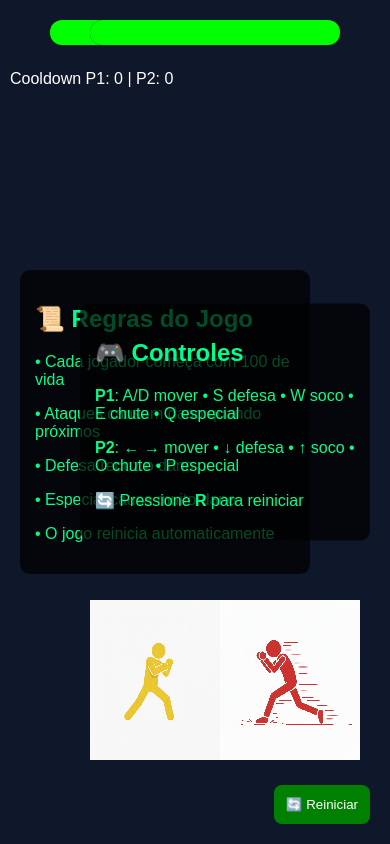
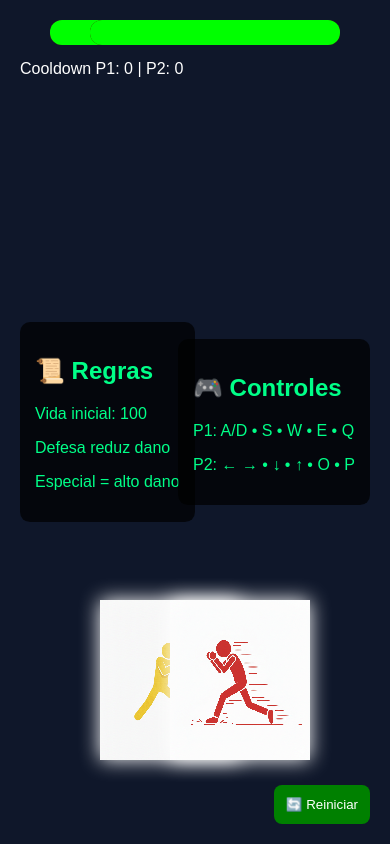
Before and after one commit to guilhermehcorrea8-commits/game, a plain HTML site: page index.html in a window 390 px wide. Drawn offline with Linux system fonts and the light colour scheme; no server answers.

Commit message:
GameV5.0

```diff
--- a/gameMonitor.js
+++ b/gameMonitor.js
@@ -11,7 +11,6 @@
 
   for (let id in dados) {
     const d = dados[id];
-
     labels.push(new Date(d.timestamp).toLocaleTimeString());
     p1.push(d.p1);
     p2.push(d.p2);
--- a/index.html
+++ b/index.html
@@ -1,6 +1,5 @@
 <!DOCTYPE html>
 <html lang="pt">
-
 <head>
   <meta charset="UTF-8">
   <title>Jogo de Luta</title>
@@ -34,29 +33,21 @@
 
 </div>
 
-  <!-- 📜 REGRAS -->
 <div id="regrasBox">
-    <h2>📜 Regras do Jogo</h2>
-    <p>• Cada jogador começa com 100 de vida</p>
-    <p>• Ataques causam dano quando próximos</p>
-    <p>• Defesa reduz o dano</p>
-    <p>• Especial causa muito dano</p>
-    <p>• O jogo reinicia automaticamente</p>
+  <h2>📜 Regras</h2>
+  <p>Vida inicial: 100</p>
+  <p>Defesa reduz dano</p>
+  <p>Especial = alto dano</p>
 </div>
 
-  <!-- 🎮 CONTROLES -->
 <div id="controlesBox">
   <h2>🎮 Controles</h2>
-    <p><b>P1</b>: A/D mover • S defesa • W soco • E chute • Q especial</p>
-    <p><b>P2</b>: ← → mover • ↓ defesa • ↑ soco • O chute • P especial</p>
-    <p>🔄 Pressione <b>R</b> para reiniciar</p>
+  <p>P1: A/D • S • W • E • Q</p>
+  <p>P2: ← → • ↓ • ↑ • O • P</p>
 </div>
 
-  <!-- BOTÃO -->
 <button id="btnRestart">🔄 Reiniciar</button>
 
 <script type="module" src="main.js"></script>
-
 </body>
-
 </html>
--- a/main.js
+++ b/main.js
@@ -4,13 +4,12 @@
 let p2X = window.innerWidth - 220, p2Vx = 0;
 
 let p1Vida = 100, p2Vida = 100;
+let p1Cooldown = 0, p2Cooldown = 0;
 
 let p1Defesa = false, p2Defesa = false;
-let p1Cooldown = 0, p2Cooldown = 0;
-
 let jogoAcabou = false;
 
-let keysPressed = new Set();
+let keys = new Set();
 
 const p1 = document.getElementById("p1");
 const p2 = document.getElementById("p2");
@@ -18,17 +17,53 @@
 const vidaP1 = document.getElementById("vidaP1");
 const vidaP2 = document.getElementById("vidaP2");
 
-function clamp(v, min, max) {
-  return Math.max(min, Math.min(max, v));
+const p1Img = document.getElementById("p1img");
+const p2Img = document.getElementById("p2img");
+
+/* SPRITES CORRIGIDOS */
+const spritesP1 = {
+  IDLE: "./imagens/Gemini_Generated_Image_4w6ctc4w6ctc4w6c.png",
+  SOCO: "./imagens/Gemini_Generated_Image_2703an2703an2703.png",
+  CHUTE: "./imagens/Gemini_Generated_Image_l3yczwl3yczwl3yc.png",
+  DEFESA: "./imagens/Gemini_Generated_Image_gw8dvmgw8dvmgw8d.png",
+  CORRER: "./imagens/Gemini_Generated_Image_2c86rh2c86rh2c86.png",
+  ESPECIAL: "./imagens/Gemini_Generated_Image_3d02v03d02v03d02.png",
+};
+
+const spritesP2 = {
+  IDLE: "./imagens/Gemini_Generated_Image_l88erjl88erjl88e.png",
+  SOCO: "./imagens/Gemini_Generated_Image_inom8ninom8ninom.png",
+  CHUTE: "./imagens/Gemini_Generated_Image_w4oc5dw4oc5dw4oc.png",
+  DEFESA: "./imagens/Gemini_Generated_Image_l88erjl88erjl88e.png",
+  CORRER: "./imagens/Gemini_Generated_Image_577txo577txo577t.png",
+  ESPECIAL1: "./imagens/Gemini_Generated_Image_y3ltr0y3ltr0y3lt.png",
+  ESPECIAL2: "./imagens/Gemini_Generated_Image_riho7oriho7oriho.png",
+  ESPECIAL3: "./imagens/Gemini_Generated_Image_bnydkebnydkebnyd.png",
+};
+
+function trocarImagem(player, estado) {
+  const img = player === 1 ? p1Img : p2Img;
+  const sprites = player === 1 ? spritesP1 : spritesP2;
+
+  if (!sprites[estado]) return;
+
+  img.src = sprites[estado];
+
+  if (estado.includes("SOCO") || estado.includes("CHUTE")) {
+    img.style.filter = "drop-shadow(0 0 15px red)";
+  } else if (estado.includes("ESPECIAL")) {
+    img.style.filter = "drop-shadow(0 0 20px magenta)";
+  } else {
+    img.style.filter = "drop-shadow(0 0 10px white)";
+  }
 }
 
 /* CONTROLES */
-document.addEventListener("keydown", e => {
-  keysPressed.add(e.key.toLowerCase());
+document.addEventListener("keydown", (e) => {
+  keys.add(e.key.toLowerCase());
 
-  if (e.key.toLowerCase() === "r") reiniciarJogo();
+  if (e.key === "r") location.reload();
 
-  // ATAQUES
   if (e.key === "w" && p1Cooldown <= 0) atacar(1, "SOCO");
   if (e.key === "e" && p1Cooldown <= 0) atacar(1, "CHUTE");
   if (e.key === "q" && p1Cooldown <= 0) especial(1);
@@ -38,8 +73,8 @@
   if (e.key === "p" && p2Cooldown <= 0) especial(2);
 });
 
-document.addEventListener("keyup", e => {
-  keysPressed.delete(e.key.toLowerCase());
+document.addEventListener("keyup", (e) => {
+  keys.delete(e.key.toLowerCase());
 });
 
 /* ATAQUE */
@@ -48,20 +83,26 @@
 
   if (player === 1) {
     p1Cooldown = 20;
+    trocarImagem(1, tipo);
 
     if (Math.abs(p1X - p2X) < 140) {
       if (p2Defesa) dano *= 0.2;
       p2Vida -= dano;
     }
+
+    setTimeout(() => trocarImagem(1, "IDLE"), 400);
   }
 
   if (player === 2) {
     p2Cooldown = 20;
+    trocarImagem(2, tipo);
 
     if (Math.abs(p1X - p2X) < 140) {
       if (p1Defesa) dano *= 0.2;
       p1Vida -= dano;
     }
+
+    setTimeout(() => trocarImagem(2, "IDLE"), 400);
   }
 }
 
@@ -69,95 +110,94 @@
 function especial(player) {
   if (player === 1) {
     p1Cooldown = 60;
+    trocarImagem(1, "ESPECIAL");
 
+    setTimeout(() => {
       if (Math.abs(p1X - p2X) < 180) {
         p2Vida -= p2Defesa ? 10 : 35;
       }
+      trocarImagem(1, "IDLE");
+    }, 800);
   }
 
   if (player === 2) {
     p2Cooldown = 70;
 
+    trocarImagem(2, "ESPECIAL1");
+    setTimeout(() => trocarImagem(2, "ESPECIAL2"), 300);
+
+    setTimeout(() => {
+      trocarImagem(2, "ESPECIAL3");
+
       if (Math.abs(p1X - p2X) < 180) {
         p1Vida -= p1Defesa ? 10 : 45;
       }
+    }, 600);
+
+    setTimeout(() => trocarImagem(2, "IDLE"), 1000);
   }
 }
 
 /* MOVIMENTO */
 function movimento() {
   p1Vx *= 0.85;
-  if (keysPressed.has("a")) p1Vx -= 0.4;
-  if (keysPressed.has("d")) p1Vx += 0.4;
+  if (keys.has("a")) p1Vx -= 0.4;
+  if (keys.has("d")) p1Vx += 0.4;
   p1X += p1Vx;
 
+  p1Defesa = keys.has("s");
+
+  if (p1Defesa) trocarImagem(1, "DEFESA");
+  else if (Math.abs(p1Vx) > 1) trocarImagem(1, "CORRER");
+
   p2Vx *= 0.85;
-  if (keysPressed.has("arrowleft")) p2Vx -= 0.4;
-  if (keysPressed.has("arrowright")) p2Vx += 0.4;
+  if (keys.has("arrowleft")) p2Vx -= 0.4;
+  if (keys.has("arrowright")) p2Vx += 0.4;
   p2X += p2Vx;
 
-  p1Defesa = keysPressed.has("s");
-  p2Defesa = keysPressed.has("arrowdown");
+  p2Defesa = keys.has("arrowdown");
+
+  if (p2Defesa) trocarImagem(2, "DEFESA");
+  else if (Math.abs(p2Vx) > 1) trocarImagem(2, "CORRER");
 }
 
-/* GAME OVER */
-function fimDeJogo(msg) {
-  if (jogoAcabou) return;
-
-  jogoAcabou = true;
-
-  const tela = document.createElement("div");
-  tela.innerHTML = `<h1>${msg}</h1><p>Reiniciando...</p>`;
-  tela.style = `
-    position:fixed;top:50%;left:50%;
-    transform:translate(-50%,-50%);
-    background:#000;color:#0f0;
-    padding:20px;z-index:999;
-  `;
-  document.body.appendChild(tela);
-
-  setTimeout(reiniciarJogo, 3000);
-}
-
-/* RESTART */
-function reiniciarJogo() {
-  location.reload();
-}
-
-document.getElementById("btnRestart").onclick = reiniciarJogo;
-
 /* LOOP */
-function atualizar() {
+function update() {
   if (jogoAcabou) return;
 
   movimento();
 
-  if (p1Cooldown > 0) p1Cooldown--;
-  if (p2Cooldown > 0) p2Cooldown--;
-
-  p1X = clamp(p1X, 20, window.innerWidth - 300);
-  p2X = clamp(p2X, 220, window.innerWidth - 120);
-
   p1.style.left = p1X + "px";
   p2.style.left = p2X + "px";
 
-  vidaP1.style.width = Math.max(0, p1Vida) + "%";
-  vidaP2.style.width = Math.max(0, p2Vida) + "%";
+  vidaP1.style.width = p1Vida + "%";
+  vidaP2.style.width = p2Vida + "%";
+
+  if (p1Cooldown > 0) p1Cooldown--;
+  if (p2Cooldown > 0) p2Cooldown--;
 
   document.getElementById("cdP1").textContent = p1Cooldown;
   document.getElementById("cdP2").textContent = p2Cooldown;
 
-  if (p1Vida <= 0) fimDeJogo("🏆 PLAYER 2 venceu");
-  if (p2Vida <= 0) fimDeJogo("🏆 PLAYER 1 venceu");
+  if (p1Vida <= 0) fim("PLAYER 2 venceu");
+  if (p2Vida <= 0) fim("PLAYER 1 venceu");
 
-  // FIREBASE
   if (!window.lastSend) window.lastSend = 0;
   if (Date.now() - window.lastSend > 5000) {
     salvarEstado(p1Vida, p2Vida);
     window.lastSend = Date.now();
   }
 
-  requestAnimationFrame(atualizar);
+  requestAnimationFrame(update);
 }
 
-atualizar();
+function fim(msg) {
+  jogoAcabou = true;
+  alert(msg);
+  location.reload();
+}
+
+/* INICIO */
+trocarImagem(1, "IDLE");
+trocarImagem(2, "IDLE");
+update();
--- a/style.css
+++ b/style.css
@@ -5,14 +5,12 @@
   font-family: Arial;
 }
 
-/* ARENA */
 #arena {
   position: relative;
   width: 100vw;
   height: 100vh;
 }
 
-/* PLAYER */
 .player {
   position: absolute;
   bottom: 80px;
@@ -32,7 +30,7 @@
   height: 25px;
   background: #550000;
   border-radius: 12px;
-  z-index: 10;
+  z-index: 50;
 }
 
 #vida1 { left: 50px; }
@@ -47,38 +45,35 @@
 /* UI */
 #ui {
   position: absolute;
-  top: 70px;
-  left: 10px;
+  top: 60px;
+  left: 20px;
   color: white;
+  z-index: 50;
 }
 
-/* 📜 REGRAS */
+/* BOXES */
 #regrasBox {
   position: fixed;
   top: 50%;
   left: 20px;
   transform: translateY(-50%);
-  width: 260px;
   background: rgba(0,0,0,0.7);
   padding: 15px;
   border-radius: 10px;
   color: #00ff88;
 }
 
-/* 🎮 CONTROLES */
 #controlesBox {
   position: fixed;
   top: 50%;
   right: 20px;
   transform: translateY(-50%);
-  width: 260px;
   background: rgba(0,0,0,0.7);
   padding: 15px;
   border-radius: 10px;
   color: #00ff88;
 }
 
-/* BOTÃO */
 #btnRestart {
   position: fixed;
   bottom: 20px;
@@ -88,6 +83,4 @@
   color: white;
   border: none;
   border-radius: 8px;
-  cursor: pointer;
-  z-index: 20;
 }
```
Also changed, not shown: gameData.js (+1 -6 lines), 2 other files. Lines whose indentation alone changed are shown as unchanged.
